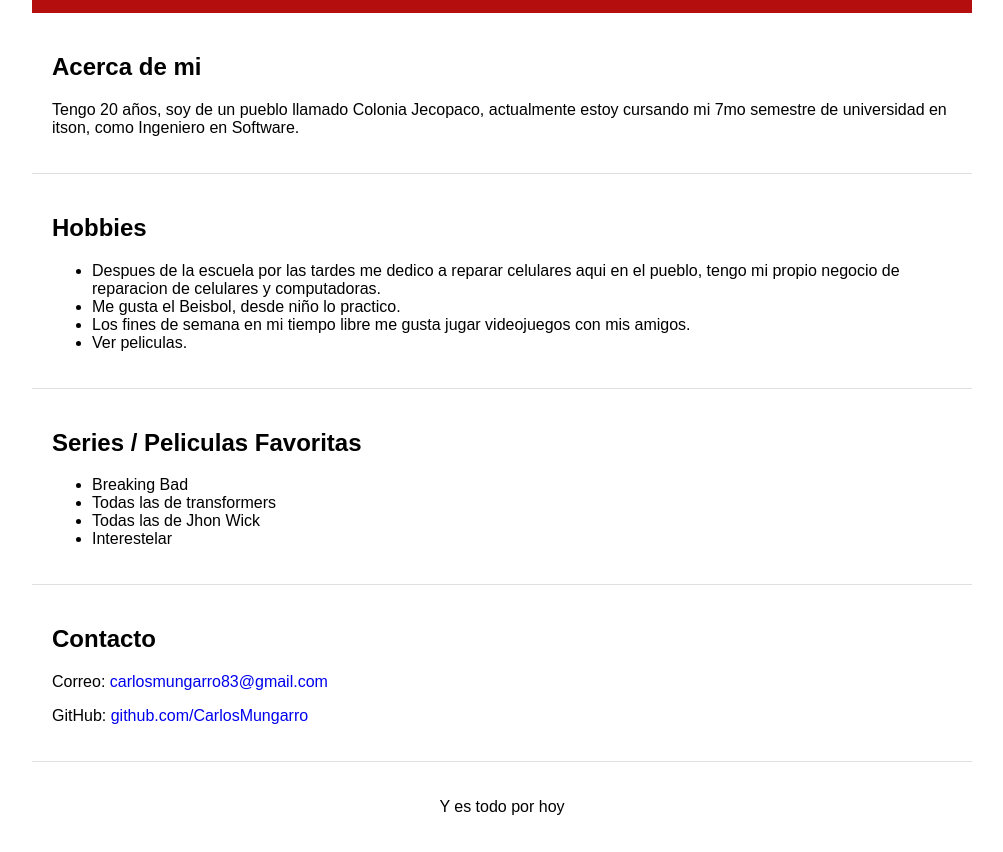
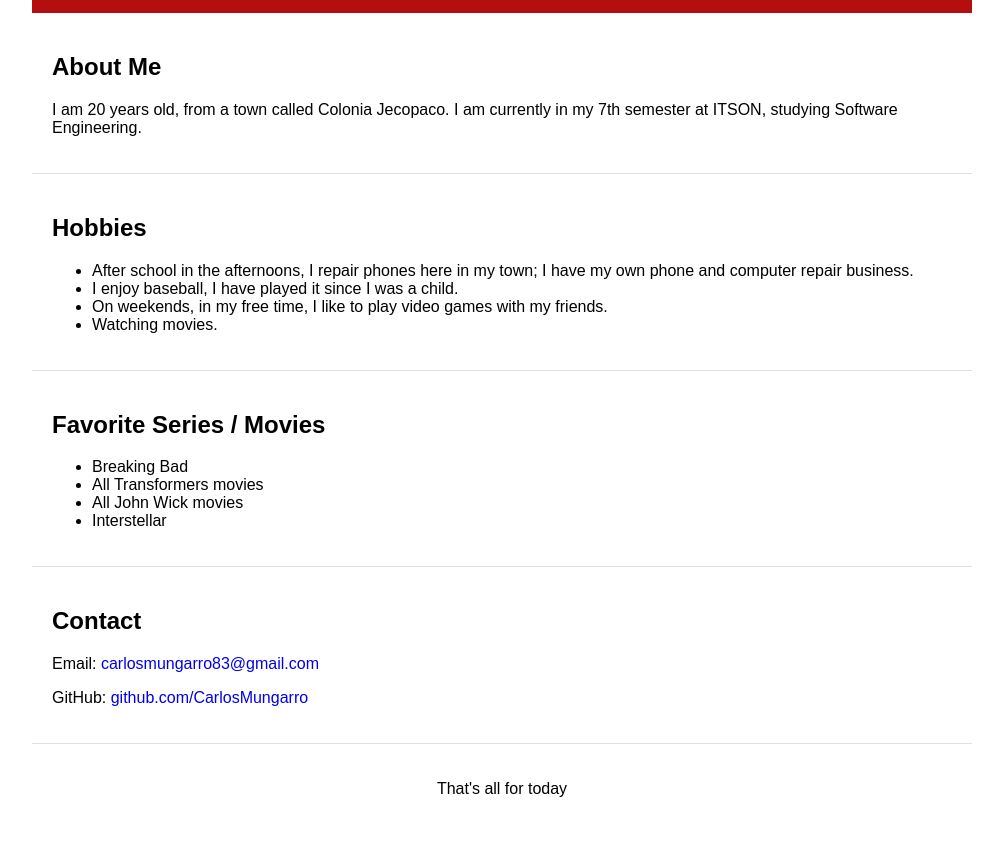
Before and after one commit to CarlosMungarro/LandingMungarroCarlos, a plain HTML site: page index.html in a window 1280 px wide. Shown: the part 72-924 px from the top of the page, without its empty margins (138-1141 px from the left). Drawn offline with Linux system fonts and the light colour scheme.

Commit message:
Commit Ingles
Se hizo commit en otra rama y se cambio toda la informacion a ingles

```diff
--- a/index.html
+++ b/index.html
@@ -1,5 +1,5 @@
 <!DOCTYPE html>
-<html lang="es">
+<html lang="en">
 <head>
   <meta charset="utf-8" />
   <meta name="viewport" content="width=device-width,initial-scale=1" />
@@ -9,47 +9,47 @@
 <body>
   <!-- Portsada -->
   <header id="portada">
-    <h1>Hola, soy Carlos Eduardo Mungarro Tequida</h1>
+    <h1>Hello, I am Carlos Eduardo Mungarro Tequida</h1>
   </header>
 
   <!-- Acerca -->
   <section id="acerca">
-    <h2>Acerca de mi</h2>
-    <p>Tengo 20 años, soy de un pueblo llamado Colonia Jecopaco, actualmente estoy cursando mi 7mo semestre de universidad en itson, como Ingeniero en Software.</p>
+    <h2>About Me</h2>
+    <p>I am 20 years old, from a town called Colonia Jecopaco. I am currently in my 7th semester at ITSON, studying Software Engineering.</p>
   </section>
 
   <!-- Hobbies -->
   <section id="hobbies">
     <h2>Hobbies</h2>
     <ul>
-      <li>Despues de la escuela por las tardes me dedico a reparar celulares aqui en el pueblo, tengo mi propio negocio de reparacion de celulares y computadoras.</li>
-      <li>Me gusta el Beisbol, desde niño lo practico.</li>
-      <li>Los fines de semana en mi tiempo libre me gusta jugar videojuegos con mis amigos.</li>
-      <li>Ver peliculas.</li>
+      <li>After school in the afternoons, I repair phones here in my town; I have my own phone and computer repair business.</li>
+      <li>I enjoy baseball, I have played it since I was a child.</li>
+      <li>On weekends, in my free time, I like to play video games with my friends.</li>
+      <li>Watching movies.</li>
     </ul>
   </section>
 
   <!-- Series y Peliculas favoritas -->
   <section id="series-peliculas">
-    <h2>Series / Peliculas Favoritas</h2>
+    <h2>Favorite Series / Movies</h2>
     <ul>
       <li>Breaking Bad</li>
-      <li>Todas las de transformers</li>
-      <li>Todas las de Jhon Wick</li>
-      <li>Interestelar</li>
+      <li>All Transformers movies</li>
+      <li>All John Wick movies</li>
+      <li>Interstellar</li>
     </ul>
   </section>
 
   <!-- Contacto -->
   <section id="contacto">
-    <h2>Contacto</h2>
-    <p>Correo: <a href="mailto:carlosmungarro83@gmail.com">carlosmungarro83@gmail.com</a></p>
+    <h2>Contact</h2>
+    <p>Email: <a href="mailto:carlosmungarro83@gmail.com">carlosmungarro83@gmail.com</a></p>
     <p>GitHub: <a href="https://github.com/CarlosMungarro">github.com/CarlosMungarro</a></p>
   </section>
 
   <!-- Pie de paagina -->
   <footer id="footer">
-    <p>Y es todo por hoy</p>
+    <p>That's all for today</p>
   </footer>
 </body>
 </html>
```
